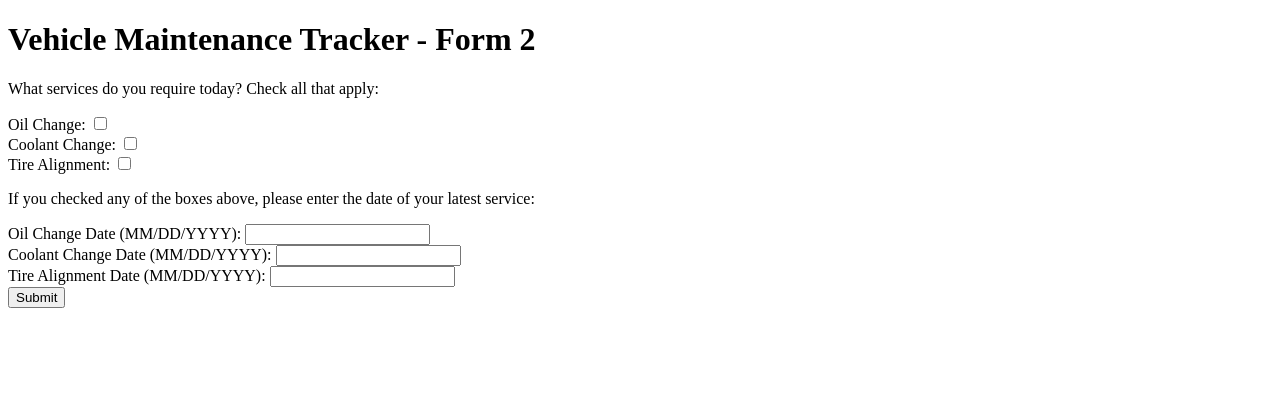
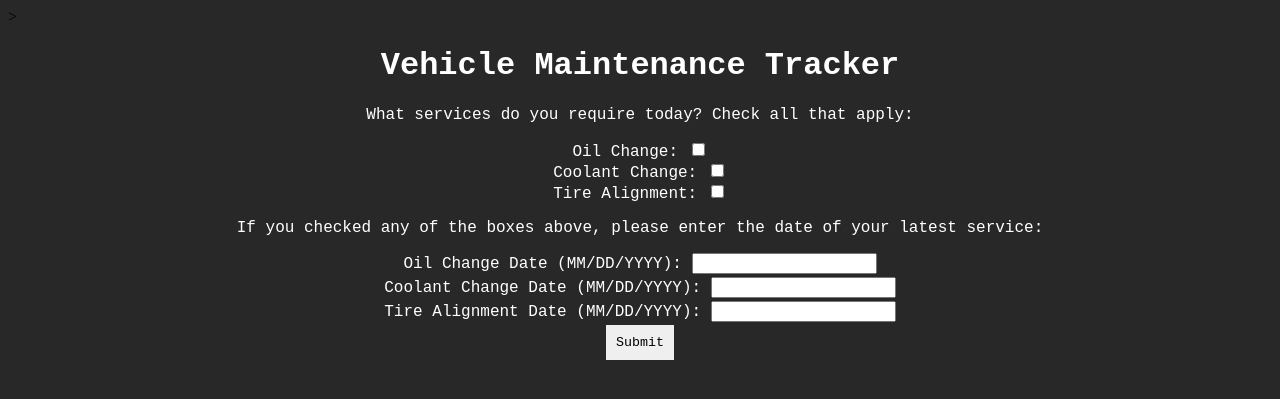
Before and after one commit to KNEternity/KuHackCarGoo, a Flask app: page /form2 in a window 1280 px wide. Shown: the top 399 px of the page. Run offline with Flask 3, Linux system fonts and the light colour scheme.

Commit message:
Add files via upload

```diff
--- /dev/null
+++ b/Flask/static/form2.css
@@ -0,0 +1,49 @@
+h1 {
+  text-align: center;
+  font-family: 'Courier New', Courier, monospace;
+  color: white;
+}
+
+.service {
+  text-align: center;
+  font-family: 'Courier New', Courier, monospace;
+  color: white;
+}
+
+.in {
+  font-family: 'Courier New', Courier, monospace;
+  color: white;
+}
+
+.inputs {
+  text-align: center;
+  font-family: 'Courier New', Courier, monospace;
+  color: white;
+}
+
+.date {
+  margin-top: 3px;
+  color: white;
+}
+
+body {
+  background-color: #282828;
+}
+
+.submit_button {
+  border-width: 0px;
+  padding: 10px;
+  margin-top: 3px;
+  font-family: 'Courier New', Courier, monospace;
+  transition: background-color 1s, color 1s;
+}
+
+.submit_button:hover {
+  cursor: pointer;
+  background-color: #282828;
+  color: white;
+}
+
+.submit_button:active {
+  opacity: .7;
+}
--- a/Flask/templates/form2.html
+++ b/Flask/templates/form2.html
@@ -1,35 +1,36 @@
 <!DOCTYPE html>
 <html>
 <head>
-	<title>Vehicle Maintenance Tracker - Form 2</title>
+	<title>Vehicle Maintenance Tracker</title>
+	<link rel="stylesheet" type="text/css" href="{{ url_for('static', filename='form2.css')}}">>
 </head>
 <body>
-	<h1>Vehicle Maintenance Tracker - Form 2</h1>
+	<h1>Vehicle Maintenance Tracker</h1>
     {% if error %}
-    <p style="color: red;">{{ error }}</p>
+    <p style="color: red; text-align: center;">{{ error }}</p>
     {% endif %}
-	<form method="post">
-		<p>What services do you require today? Check all that apply:</p>
-		<label for="oil_change">Oil Change:</label>
-		<input type="checkbox" id="oil_change" name="oil_change" value="oil_change"><br>
+	<form method="post" class="inputs">
+		<p class="service">What services do you require today? Check all that apply:</p>
+		<label for="oil_change" class="in">Oil Change:</label>
+		<input type="checkbox" id="oil_change" name="oil_change" value="oil_change" class="oil_change"><br>
 
-		<label for="coolant_change">Coolant Change:</label>
-		<input type="checkbox" id="coolant_change" name="coolant_change" value="coolant_change"><br>
+		<label for="coolant_change" class="in">Coolant Change:</label>
+		<input type="checkbox" id="coolant_change" name="coolant_change" value="coolant_change" class="coolant_change"><br>
 
-		<label for="tire_alignment">Tire Alignment:</label>
-		<input type="checkbox" id="tire_alignment" name="tire_alignment" value="tire_alignment"><br>
+		<label for="tire_alignment" class="in">Tire Alignment:</label>
+		<input type="checkbox" id="tire_alignment" name="tire_alignment" value="tire_alignment" class="tire_alignment"><br>
 
 		<p>If you checked any of the boxes above, please enter the date of your latest service:</p>
 		<label for="oil_change_date">Oil Change Date (MM/DD/YYYY):</label>
 		<input type="text" id="oil_change_date" name="oil_change_date"><br>
 
-		<label for="coolant_change_date">Coolant Change Date (MM/DD/YYYY):</label>
-		<input type="text" id="coolant_change_date" name="coolant_change_date"><br>
+		<label for="coolant_change_date" class="date">Coolant Change Date (MM/DD/YYYY):</label>
+		<input type="text" id="coolant_change_date" name="coolant_change_date" class="date"><br>
 
-		<label for="tire_alignment_date">Tire Alignment Date (MM/DD/YYYY):</label>
-		<input type="text" id="tire_alignment_date" name="tire_alignment_date"><br>
+		<label for="tire_alignment_date" class="date">Tire Alignment Date (MM/DD/YYYY):</label>
+		<input type="text" id="tire_alignment_date" name="tire_alignment_date" class="date"><br>
 
-		<input type="submit" value="Submit">
+		<input type="submit" value="Submit" class="submit_button">
 	</form>
 </body>
 </html>
```
Also changed, not shown: Flask/static/index.css (added, +95 -0 lines), Flask/templates/index.html (+51 -6 lines).
